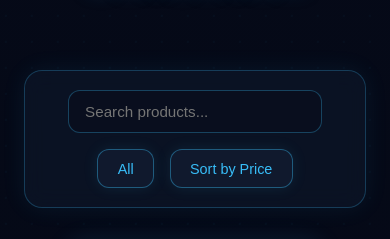
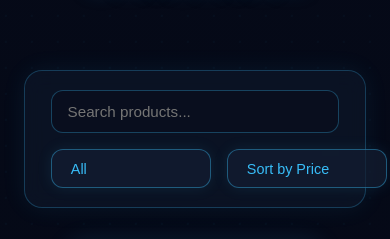
Before and after one commit to khevoc/web-alt-N, a React (Vite) app in the folder frontend/: page /product in a window 390 px wide. Shown: the part 198-437 px from the top of the page. Built offline with nearby package versions, Linux system fonts and the light colour scheme.

Commit message:
cambios en estilo

```diff
--- a/frontend/src/components/Cart/CartPage.css
+++ b/frontend/src/components/Cart/CartPage.css
@@ -11,6 +11,7 @@
 }
 
 .cart-container {
+  margin-top: 2rem;
   width: 100%;
   max-width: 850px;
   background: rgba(255, 255, 255, 0.05);
--- a/frontend/src/components/Cart/CheckoutPage.css
+++ b/frontend/src/components/Cart/CheckoutPage.css
@@ -9,6 +9,7 @@
 }
 
 .checkout-container {
+  margin-top: 2rem;
   width: 100%;
   max-width: 1000px;
   background: rgba(20, 25, 45, 0.6);
--- a/frontend/src/components/Pages/pages.css
+++ b/frontend/src/components/Pages/pages.css
@@ -39,6 +39,7 @@
 /* === CONTACT PAGE === */
 
 .contact-page-container {
+  margin-top: 2rem;
   position: relative;
   min-height: 100vh;
   display: flex;
--- a/frontend/src/components/ProductPage/ProductPage.css
+++ b/frontend/src/components/ProductPage/ProductPage.css
@@ -69,7 +69,7 @@
 .search-box {
   position: relative;
   flex: 1;
-  max-width: 340px;
+  max-width: 440px;
 }
 
 .search-input {
@@ -132,6 +132,7 @@
   gap: 0.5rem;
   transition: all 0.3s ease;
   box-shadow: 0 0 15px rgba(56, 189, 248, 0.1);
+  min-width: 160px;
 }
 
 .dropdown-btn:hover {
@@ -322,7 +323,7 @@
 /* === Responsive === */
 @media (max-width: 768px) {
   .filters-bar {
-    flex-direction: column;
+    /* flex-direction: column; */
     gap: 1rem;
   }
 
```
Also changed, not shown: frontend/src/components/Hero/Hero.jsx (line endings or trailing spaces).
